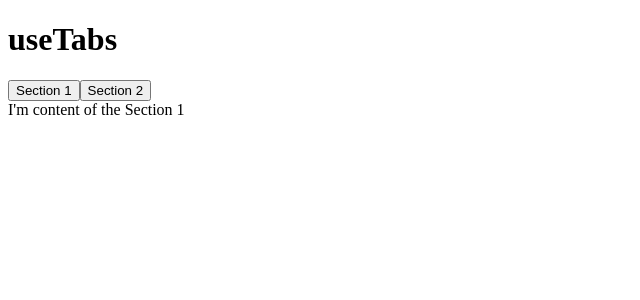
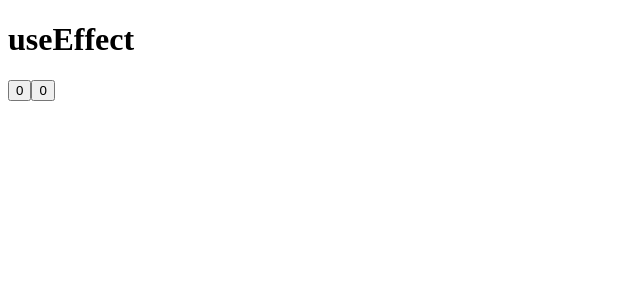
Before and after one commit to kangkyeongseo/react-hooks, a React (Create React App) app: page / in a window 1280 px wide. Shown: the top 300 px of the page, without its empty margins (0-640 px from the left). Built offline with nearby package versions, Linux system fonts and the light colour scheme.

Commit message:
useEffect

```diff
--- a/src/App.js
+++ b/src/App.js
@@ -1,36 +1,16 @@
-import React, { useState } from "react";
-
-const content = [
-  {
-    tab: "Section 1",
-    content: "I'm content of the Section 1",
-  },
-  {
-    tab: "Section 2",
-    content: "I'm content of the Section 2",
-  },
-];
-
-const useTabs = (initialTab, allTabs) => {
-  const [currentIndex, setCurrentIndex] = useState(initialTab);
-
-  if (!allTabs || !Array.isArray(allTabs)) {
-    return;
-  }
-  return { currentItem: allTabs[currentIndex], changeItem: setCurrentIndex };
-};
+import React, { useEffect, useState } from "react";
 
 const App = () => {
-  const { currentItem, changeItem } = useTabs(0, content);
+  const [number, setNumber] = useState(0);
+  const [aNumber, setANumber] = useState(0);
+  useEffect(() => {
+    console.log("Hello");
+  }, []);
   return (
     <div>
-      <h1>useTabs</h1>
-      {content.map((section, index) => (
-        <button key={index} onClick={() => changeItem(index)}>
-          {section.tab}
-        </button>
-      ))}
-      <div>{currentItem.content}</div>
+      <h1>useEffect</h1>
+      <button onClick={() => setNumber((pre) => pre + 1)}>{number}</button>
+      <button onClick={() => setANumber((pre) => pre + 1)}>{aNumber}</button>
     </div>
   );
 };
```
